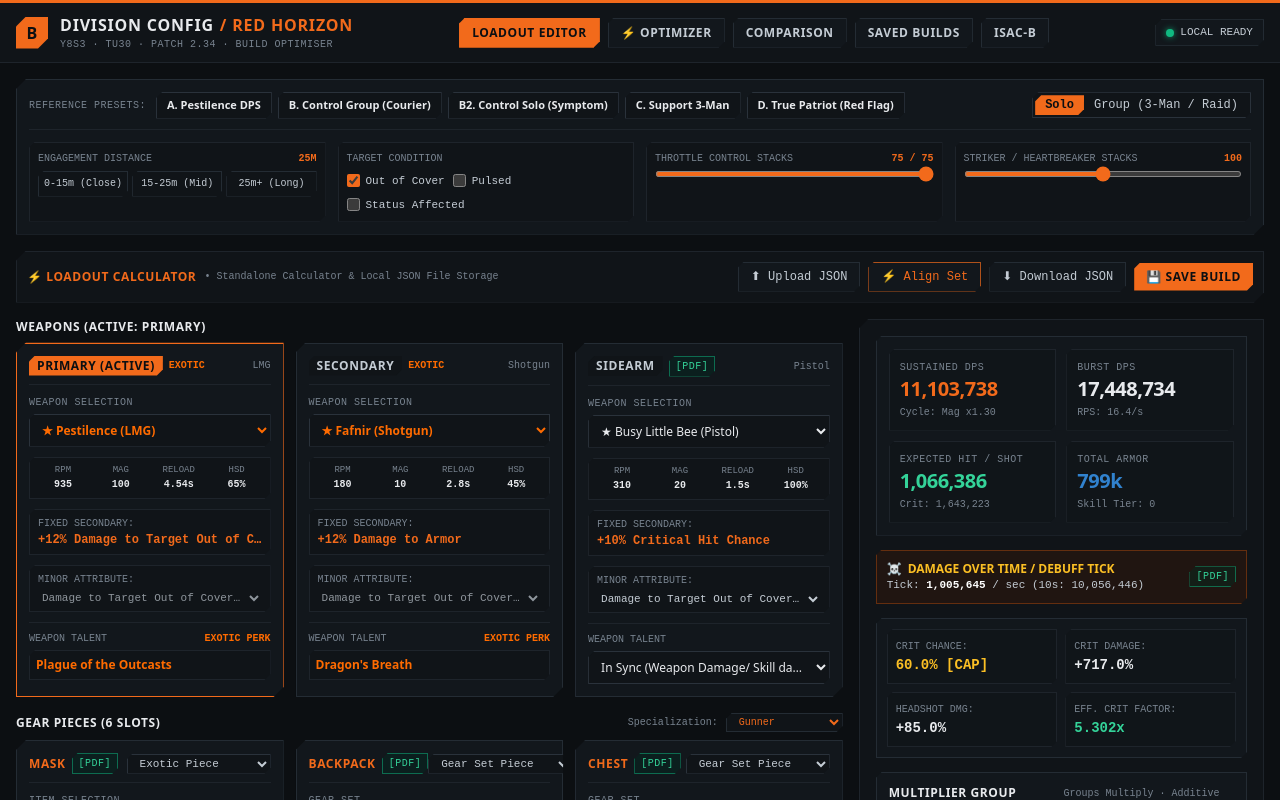
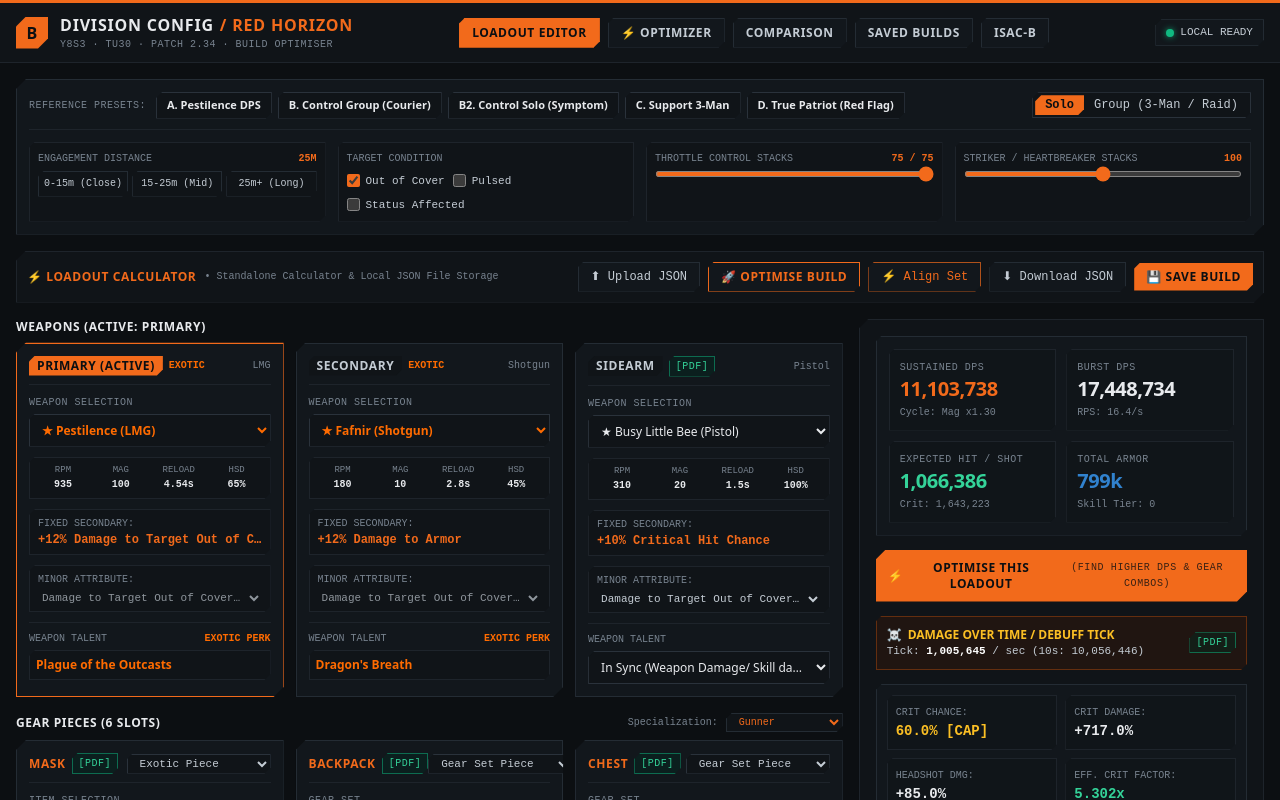
Before and after one commit to knowlesy/division-config, a React (Vite) app: page / in a window 1280 px wide. Shown: the top 800 px of the page. Built offline with nearby package versions, Linux system fonts and the light colour scheme; a web font is replaced by a local one.

Commit message:
feat: add direct Optimise This Loadout shortcuts connecting Loadout Editor to Two-Tier Optimizer

```diff
--- a/src/App.tsx
+++ b/src/App.tsx
@@ -487,6 +487,14 @@
                 </label>
 
                 <button
+                  onClick={() => setActiveTab('optimizer')}
+                  className="px-3 py-1.5 text-xs font-heading font-bold uppercase tracking-wider bg-shd-surface2 hover:bg-shd-orange hover:text-shd-bg text-shd-orange border border-shd-orange clip-corner-sm transition-colors flex items-center gap-1.5 shadow-sm"
+                  title="Run two-tier optimization to find higher DPS or better synergy"
+                >
+                  <span>🚀 Optimise Build</span>
+                </button>
+
+                <button
                   onClick={() => setAlignModalState({ isOpen: true })}
                   className="px-3 py-1.5 text-xs font-mono border border-shd-orange/70 text-shd-orange hover:bg-shd-orange hover:text-shd-bg bg-shd-surface2 clip-corner-sm transition-colors flex items-center gap-1.5 shadow-sm"
                   title="Align 4-piece or 6-piece gear set across slots"
@@ -596,6 +604,7 @@
               <div className="sticky top-20">
                 <StatsPanel
                   stats={computedStats}
+                  onOpenOptimizer={() => setActiveTab('optimizer')}
                 />
               </div>
             </div>
--- a/src/components/StatsPanel.tsx
+++ b/src/components/StatsPanel.tsx
@@ -5,9 +5,10 @@
 interface Props {
   stats: ComputedLoadoutStats;
   onSendToAdvisor?: (statSummary: string) => void;
+  onOpenOptimizer?: () => void;
 }
 
-export const StatsPanel: React.FC<Props> = ({ stats }) => {
+export const StatsPanel: React.FC<Props> = ({ stats, onOpenOptimizer }) => {
   const { groupBreakdown, warnings, itemisationErrors, activeBrandBonuses, activeSetBonuses } = stats;
 
   return (
@@ -62,6 +63,19 @@
           </div>
         </div>
       </div>
+
+      {/* Direct Optimizer Shortcut */}
+      {onOpenOptimizer && (
+        <button
+          type="button"
+          onClick={onOpenOptimizer}
+          className="w-full py-2.5 px-3 bg-shd-orange text-shd-bg font-heading font-bold text-xs uppercase tracking-wider clip-corner hover:bg-shd-orangeLight transition-colors shadow-md flex items-center justify-center gap-2"
+        >
+          <span>⚡</span>
+          <span>Optimise This Loadout</span>
+          <span className="text-[10px] opacity-80 font-normal font-mono">(Find Higher DPS & Gear Combos)</span>
+        </button>
+      )}
 
       {/* Damage Over Time / Debuff Tick Banner if active */}
       {stats.dotTickDamage && stats.dotTickDamage > 0 && (
```
